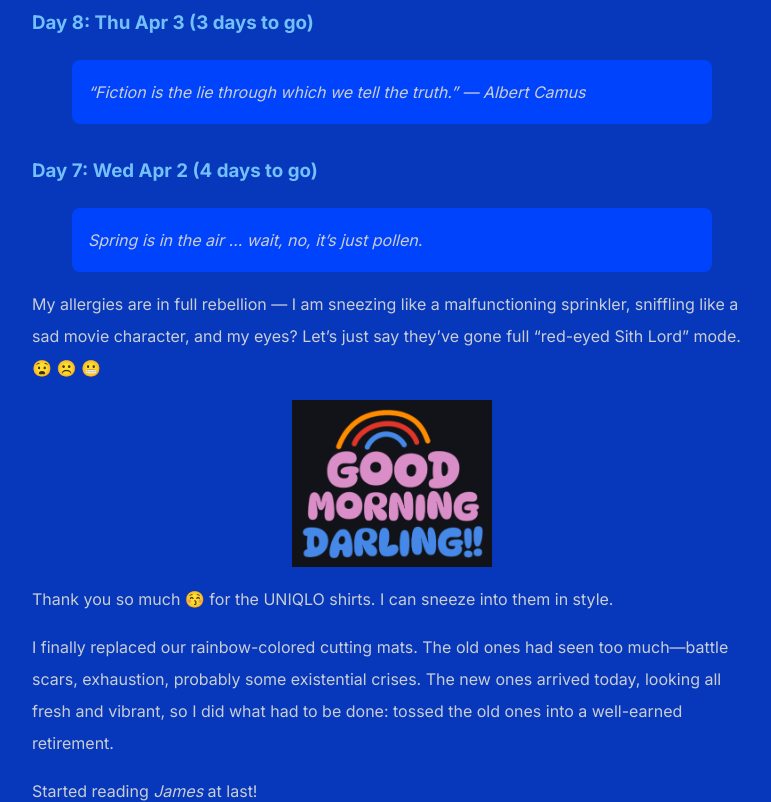
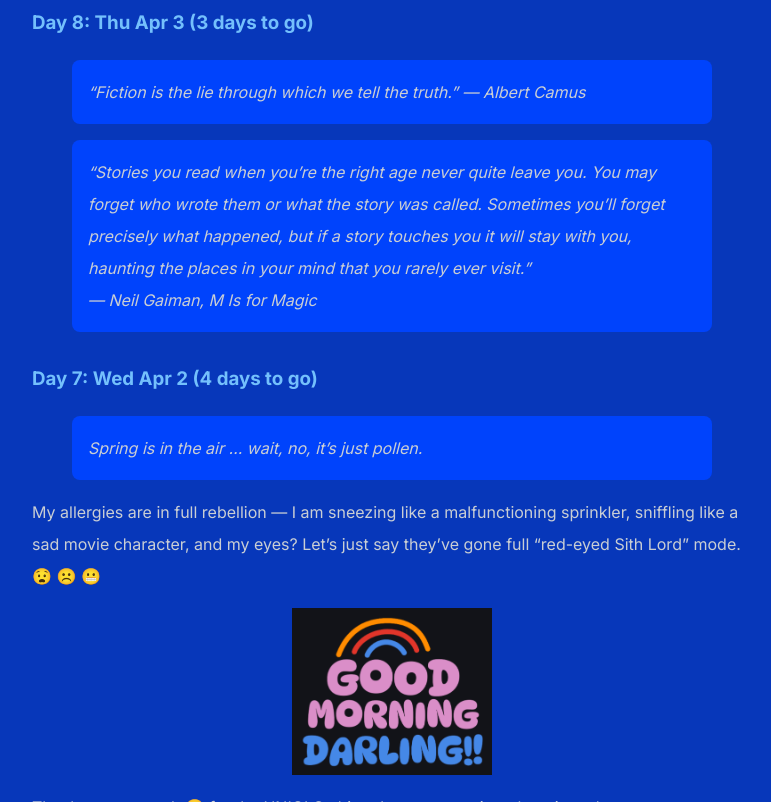
Before and after one commit to shihankanungo/shihankanungo.github.io, a Jekyll site: the page built from india-trip.md, in a window 1280 px wide and 900 px high, scrolled down 487 px, cut to the strip 98-900 px from the top of the window. Shown: the whole strip, without its empty margins (248-1019 px from the left). Built offline with Jekyll 4.4.1, drawn with Linux system fonts in a browser that asks for light colours.

Commit message:
Update india-trip.md

```diff
--- a/india-trip.md
+++ b/india-trip.md
@@ -11,6 +11,10 @@ title: X
 ### Day 8: Thu Apr 3 (3 days to go)
 
 > “Fiction is the lie through which we tell the truth.” --- Albert Camus
+
+> "Stories you read when you're the right age never quite leave you. You may forget who wrote them or what the story was called.
+Sometimes you'll forget precisely what happened, but if a story touches you it will stay with you, haunting the places in your mind
+that you rarely ever visit." <br> --- Neil Gaiman, M Is for Magic
 
 ### Day 7: Wed Apr 2 (4 days to go)
 
```
